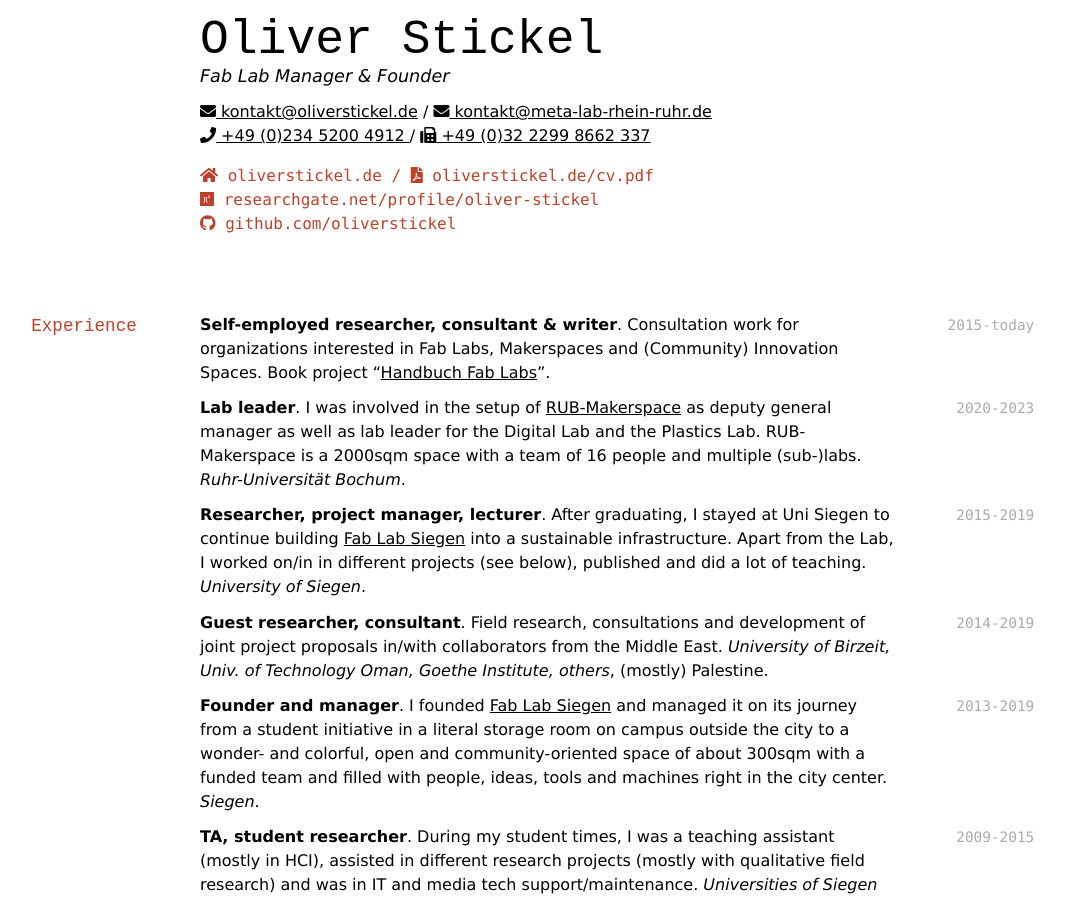
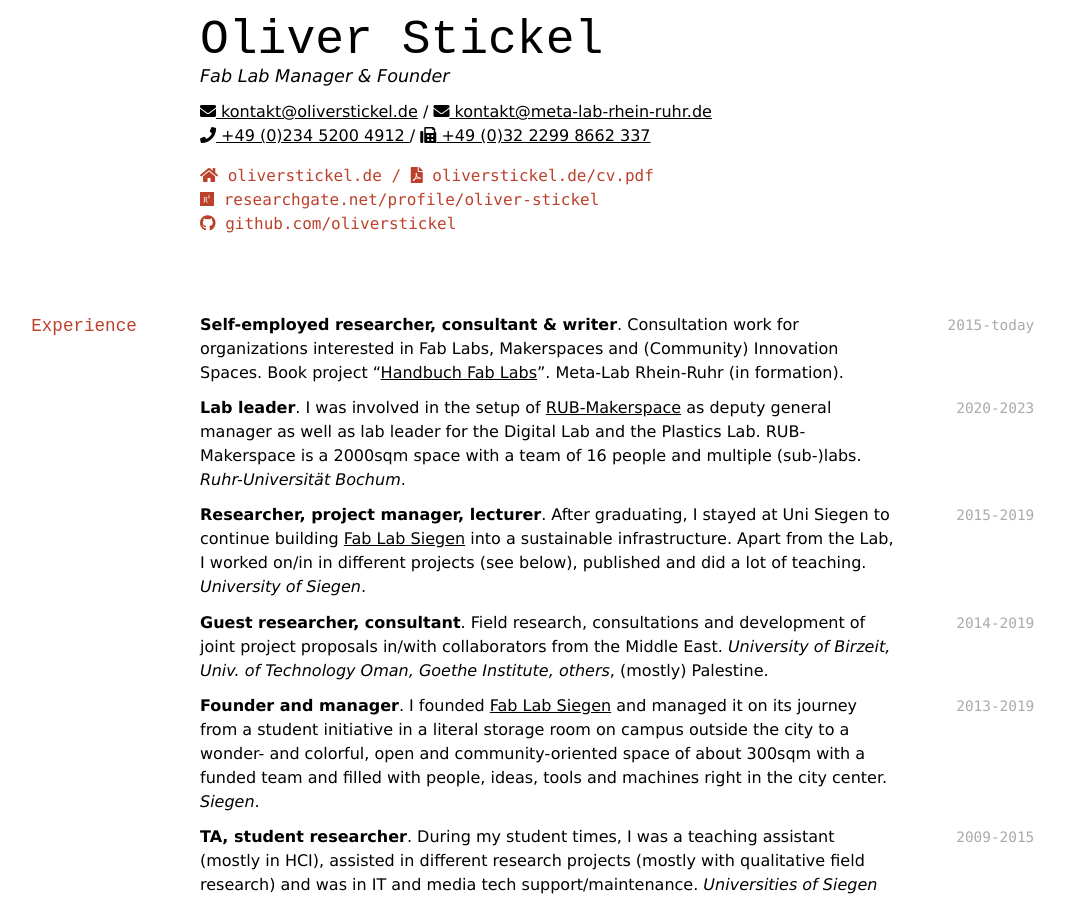
Before and after one commit to oliverstickel/oliverstickel.github.io, a Jekyll site: the page built from index.md, in a window 1280 px wide and 900 px high. Shown: the whole window, without its empty margins (132-1197 px from the left). Built offline with Jekyll 4.4.1, drawn with Linux system fonts in a browser that asks for light colours; nearby versions of some CDN libraries; a style sheet for code colours, icons or effects is not loaded.

Commit message:
Update index.md

```diff
--- a/index.md
+++ b/index.md
@@ -17,7 +17,7 @@ Fab Lab Manager & Founder
 ## Experience
 
 `2015-today`
-**Self-employed researcher, consultant & writer**. Consultation work for organizations interested in Fab Labs, Makerspaces and (Community) Innovation Spaces. Book project "[Handbuch Fab Labs](https://www.bombini-verlag.de/shop/handbuch-fab-labs/)".
+**Self-employed researcher, consultant & writer**. Consultation work for organizations interested in Fab Labs, Makerspaces and (Community) Innovation Spaces. Book project "[Handbuch Fab Labs](https://www.bombini-verlag.de/shop/handbuch-fab-labs/)". Meta-Lab Rhein-Ruhr (in formation).
 
 `2020-2023`
 **Lab leader**. I was involved in the setup of [RUB-Makerspace](https://makerspace.rub.de) as deputy general manager as well as lab leader for the Digital Lab and the Plastics Lab. RUB-Makerspace is a 2000sqm space with a team of 16 people and multiple (sub-)labs. *Ruhr-Universität Bochum*.
```
